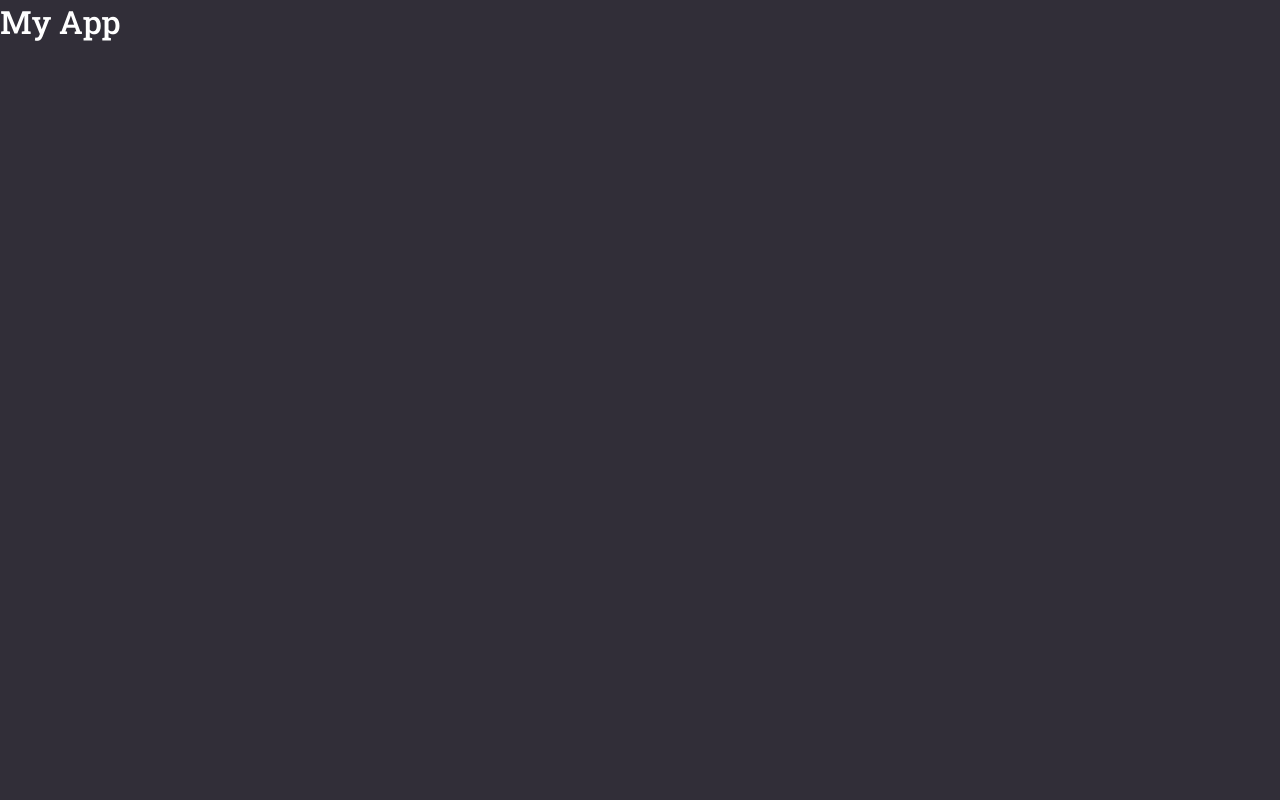
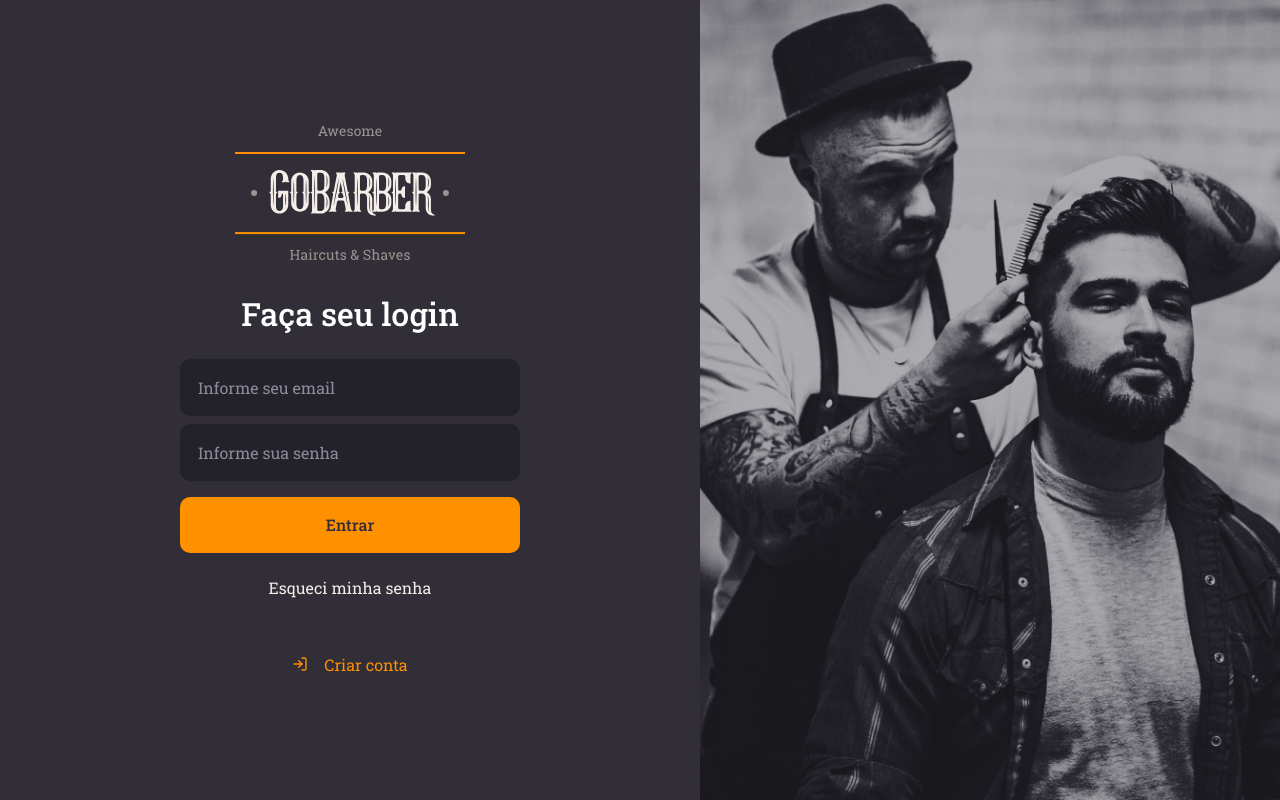
Before and after one commit to digaodev/gobarber-frontend-ts, a React (Create React App) app: page / in a window 1280 px wide. Built offline with nearby package versions, Linux system fonts and the light colour scheme.

Commit message:
feat: add SignIn page and its styles.

```diff
--- a/src/App.tsx
+++ b/src/App.tsx
@@ -1,12 +1,14 @@
 import React from 'react';
 
 import GlobalStyles from './styles/global';
+
+import SignIn from './pages/SignIn';
 
 const App: React.FC = () => {
   return (
     <>
       <GlobalStyles />
-      <h1> My App</h1>
+      <SignIn />
     </>
   );
 };
--- /dev/null
+++ b/src/pages/SignIn/index.tsx
@@ -0,0 +1,34 @@
+import React from 'react';
+import { FiLogIn } from 'react-icons/fi';
+
+import { Container, Content, Background } from './styles';
+
+import logoSvg from '../../assets/logo.svg';
+
+const SignIn: React.FC = () => (
+  <Container>
+    <Content>
+      <img src={logoSvg} alt="Go Barber logo" />
+
+      <form>
+        <h1>Faça seu login</h1>
+
+        <input type="text" placeholder="Informe seu email" />
+        <input type="password" placeholder="Informe sua senha" />
+
+        <button type="submit">Entrar</button>
+
+        <a href="forgot">Esqueci minha senha</a>
+      </form>
+
+      <a href="signup">
+        <FiLogIn />
+        Criar conta
+      </a>
+    </Content>
+
+    <Background />
+  </Container>
+);
+
+export default SignIn;
--- /dev/null
+++ b/src/pages/SignIn/styles.ts
@@ -0,0 +1,105 @@
+import styled from 'styled-components';
+import { shade } from 'polished';
+
+import SignInBg from '../../assets/sign-in-background.png';
+
+export const Container = styled.div`
+  display: flex;
+
+  height: 100vh;
+`;
+
+export const Content = styled.div`
+  display: flex;
+  flex-direction: column;
+  justify-content: center;
+  align-items: center;
+
+  max-width: 700px;
+  width: 100%;
+
+  form {
+    margin: 32px 0;
+    text-align: center;
+    width: 340px;
+
+    h1 {
+      margin-bottom: 24px;
+    }
+
+    input {
+      background: #232129;
+      border: 2px solid #232129;
+      border-radius: 10px;
+      color: #f4ede8;
+      padding: 16px;
+      width: 100%;
+
+      &::placeholder {
+        color: #8e8c9a;
+      }
+
+      & + input {
+        margin-top: 8px;
+      }
+    }
+
+    button {
+      background: #ff9000;
+      border: 0;
+      border-radius: 10px;
+      color: #312e38;
+      font-weight: 500;
+      height: 56px;
+      margin-top: 16px;
+      padding: 0 16px;
+      width: 100%;
+
+      transition: background-color 0.2s;
+
+      &:hover {
+        background: ${shade(0.2, '#ff9000')};
+      }
+    } /* end-form*/
+
+    a {
+      display: block;
+
+      color: #f4ede8;
+      margin-top: 24px;
+      text-decoration: none;
+
+      transition: color 0.2s;
+
+      &:hover {
+        color: ${shade(0.2, '#f4ede8')};
+      }
+    }
+  }
+
+  > a {
+    display: flex;
+    align-items: center;
+
+    color: #ff9000;
+    margin-top: 24px;
+    text-decoration: none;
+
+    transition: color 0.2s;
+
+    svg {
+      margin-right: 16px;
+    }
+
+    &:hover {
+      color: ${shade(0.2, '#ff9000')};
+    }
+  }
+`;
+
+export const Background = styled.div`
+  flex: 1;
+
+  background: url(${SignInBg}) no-repeat center;
+  background-size: cover;
+`;
```
